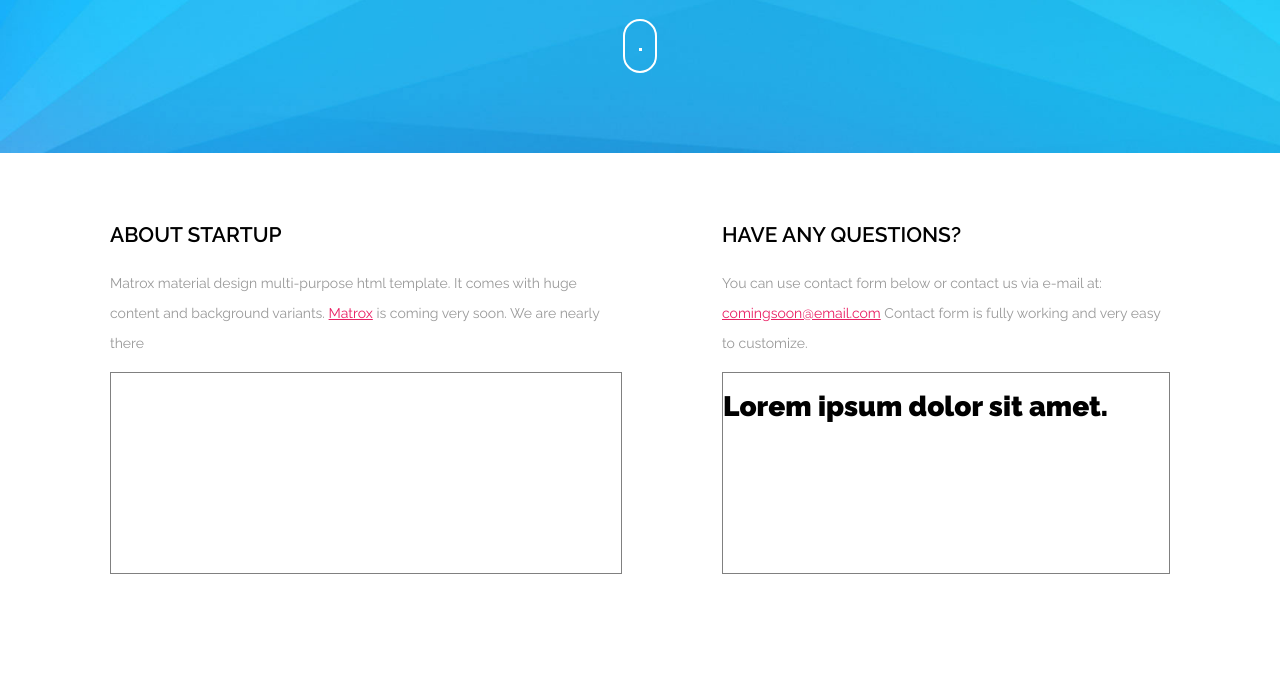
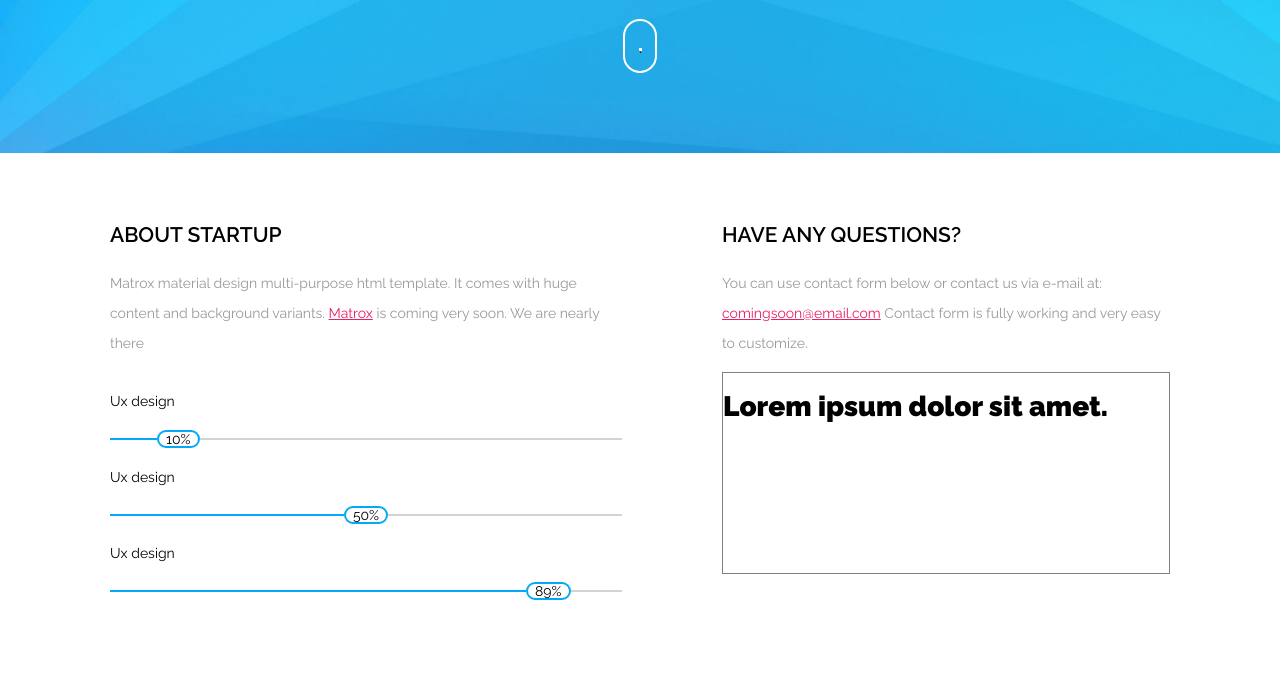
Before and after one commit to PJarrr/5-coming-soon, a plain HTML site: page index.html in a window 1280 px wide. Shown: the part 647-1327 px from the top of the page. Drawn offline with Linux system fonts and the light colour scheme.

Commit message:
progress bar js done

```diff
--- a/CSS/progress-bar.css
+++ b/CSS/progress-bar.css
@@ -0,0 +1,55 @@
+.progress-bar-text {
+  width: 100%;
+  display: flex;
+  flex-direction: row;
+  justify-content: space-between;
+  align-items: center;
+}
+
+.progress-bar {
+  width: 100%;
+  display: flex;
+  flex-direction: row;
+  align-items: center;
+  justify-content: space-between;
+}
+
+.progress-bar-place {
+  width: 10%;
+  display: flex;
+  height: 2px;
+  background-color: lightgrey;
+}
+
+.progress-bar-strip {
+  background: #03a9f4;
+  width: 100%;
+  height: 2px;
+  /* margin-right: 10px; */
+}
+/*
+.progress-bar-strip2 {
+  background: blue;
+  width: 50%;
+  height: 1px;
+} */
+
+.value1 {
+  margin: 0;
+  padding: 0;
+  line-height: 0;
+}
+
+.value2 {
+  margin: 0;
+  padding: 0;
+  line-height: 0;
+  background-color: white;
+  border: solid #03a9f4 2px;
+  padding: 0.5em;
+  border-radius: 1em;
+}
+
+.not-show {
+  visibility: hidden;
+}
--- a/index.html
+++ b/index.html
@@ -41,7 +41,7 @@
             </form>
             <button class="btn" >Subscribe Now</button>
             <div class="mouse">
-                <div class="wheel"></div>
+                <div class="wheel">`</div>
             </div>
 
         </div>
@@ -52,7 +52,69 @@
             <h2 class="main-headers" >About startup</h2>
             <p class="main-text">Matrox material design multi-purpose html template. It comes with huge content and background variants. <a class="link" href="#">Matrox</a> is coming
             very soon. We are nearly there</p>
-            <div class="placeholder"></div>
+            <!-- progress bars start -->
+            <div class="progress-bars-container">
+                <!-- first bar -->
+                <div class="progress-bar-text">
+                    <p class="label1">Ux design</p>
+                    <p class='value1' >XX%</p>
+                </div>
+                <div class="progress-bar">
+
+                        <div class="progress-bar-strip"></div>
+                        <p class='value2'>XX%</p>
+<div class="progress-bar-place"></div>
+
+
+                </div>
+                <!-- second bar -->
+                <div class="progress-bar-text">
+                    <p class="label1">Ux design</p>
+                    <p class='value1'>XX%</p>
+                </div>
+                <div class="progress-bar">
+
+                    <div class="progress-bar-strip"></div>
+                    <p class='value2'>XX%</p>
+                    <div class="progress-bar-place"></div>
+
+
+                </div>
+                <!-- third bar -->
+                <div class="progress-bar-text">
+                    <p class="label1">Ux design</p>
+                    <p class='value1'>XX%</p>
+                </div>
+                <div class="progress-bar">
+
+                    <div class="progress-bar-strip"></div>
+                    <p class='value2'>XX%</p>
+                    <div class="progress-bar-place"></div>
+
+
+                </div>
+
+
+
+
+
+
+
+
+
+
+            </div>
+
+
+
+
+
+
+            </div>
+<!-- progress bars end -->
+
+
+
         </div>
         <div class="contact-form">
             <h2 class="main-headers">Have any questions?</h2>
--- /dev/null
+++ b/js/components/ProgressBar.js
@@ -0,0 +1,26 @@
+class ProgressBar {
+    constructor(){
+
+    }
+}
+
+// rimanto kodas virsuje
+
+
+// mano kodas apacioje:
+
+// const value1 = document.querySelectorAll('.value1')
+// const value2 = document.querySelectorAll('.value2')
+
+// function addClass(){
+//     value1.addClass(not-show)
+// }
+
+// addClass();
+
+// console.log(value1)
+
+
+
+
+export {ProgressBar}
--- a/js/components/clock.js
+++ b/js/components/clock.js
@@ -36,7 +36,7 @@ deadline === ''){
 
     clockDOM.innerHTML = HTML;
     allValuesDOM = document.querySelectorAll(`${selector} .value`)
-    console.log(allValuesDOM)
+    // console.log(allValuesDOM)
 
     setInterval(function(){
        numbers = calcTime(deadline);
--- /dev/null
+++ b/js/data/progressBarData.js
@@ -0,0 +1,18 @@
+const progressBarData = [
+    {
+        label: 'UX Design',
+        value: 10,
+    },
+
+    {
+        label: 'Web design',
+        value: 50,
+    },
+
+    {
+        label: 'Web development',
+        value: 89,
+    }
+]
+
+export {progressBarData};
--- a/js/main.js
+++ b/js/main.js
@@ -1,9 +1,52 @@
-import {clock} from './components/clock.js'
+import {clock} from './components/clock.js';
+
+import {ProgressBar} from './components/ProgressBar.js';
+import {progressBarData} from './data/progressBarData.js';
 
 import {socialsData} from './data/socialsData.js' ;
 
 import {renderSocials} from './components/renderSocials.js'
-
+// --------------------
 
 clock('.clock','01-04 14:00:00');
 renderSocials('footer > .socials', socialsData);
+
+
+
+
+const values1 = document.querySelectorAll('.value1')
+const values2 = document.querySelectorAll('.value2')
+const progressBarStrip = document.querySelectorAll(".progress-bar-strip")
+const progressBarPlace = document.querySelectorAll(".progress-bar-place")
+
+
+// function stripLength(){
+    for (let i = 0; i < progressBarStrip.length; i++){
+        progressBarStrip[i].style.width = progressBarData[i].value + "%";
+
+
+        progressBarPlace[i].style.width = (100 - progressBarData[i].value) + "%";
+    }
+// }
+
+
+function notShow(){
+    for (let i = 0; i < values1.length; i++){
+        if (progressBarData[i].value < 90){
+            values1[i].classList.add('not-show');
+        } else if (progressBarData[i].value > 90){
+            values2[i].classList.add('not-show');
+
+
+        }
+
+
+        values1[i].innerText = progressBarData[i].value + "%";
+        values2[i].innerText = progressBarData[i].value + "%";
+
+        // console.log(text)
+
+    }
+}
+
+notShow();
```
